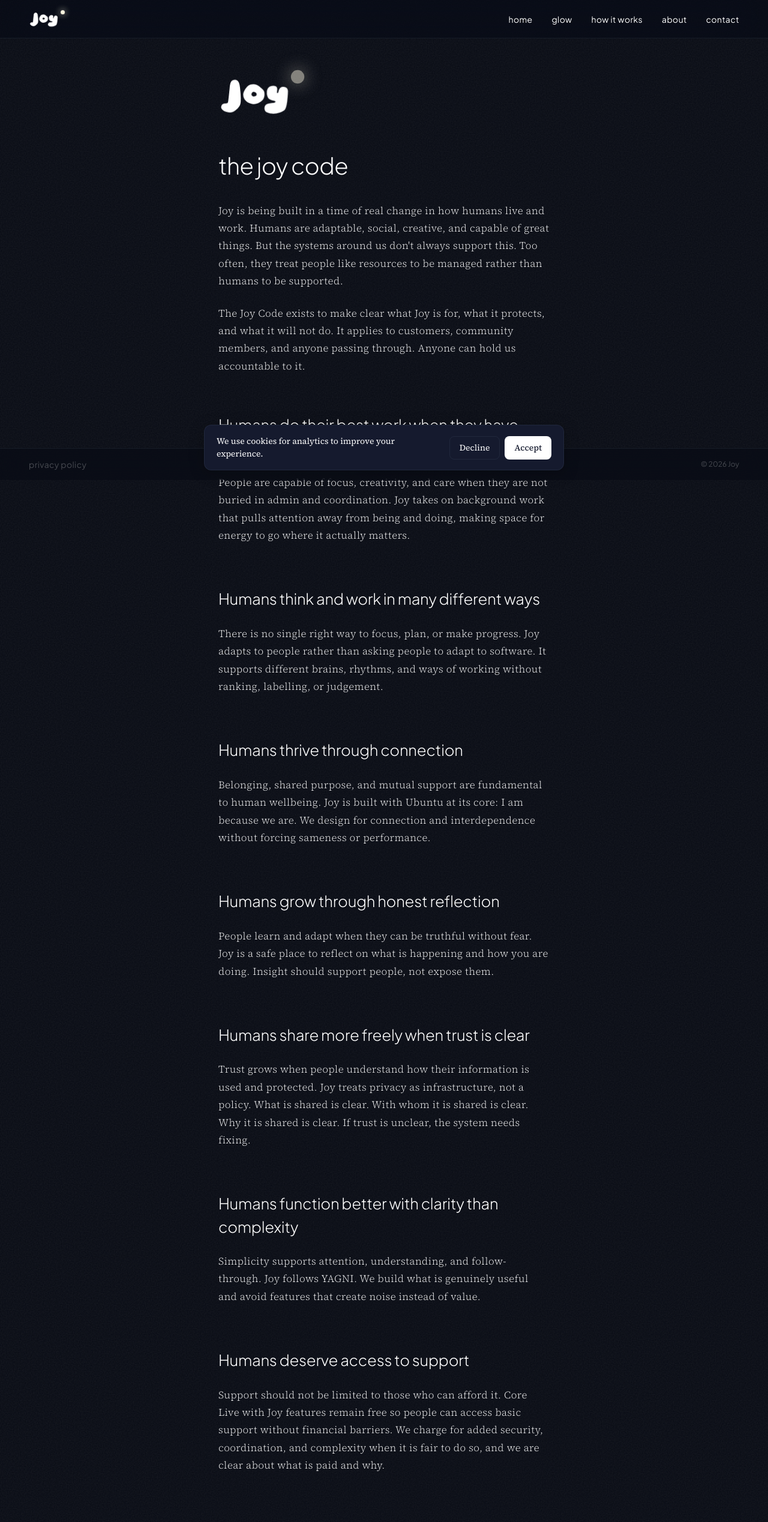
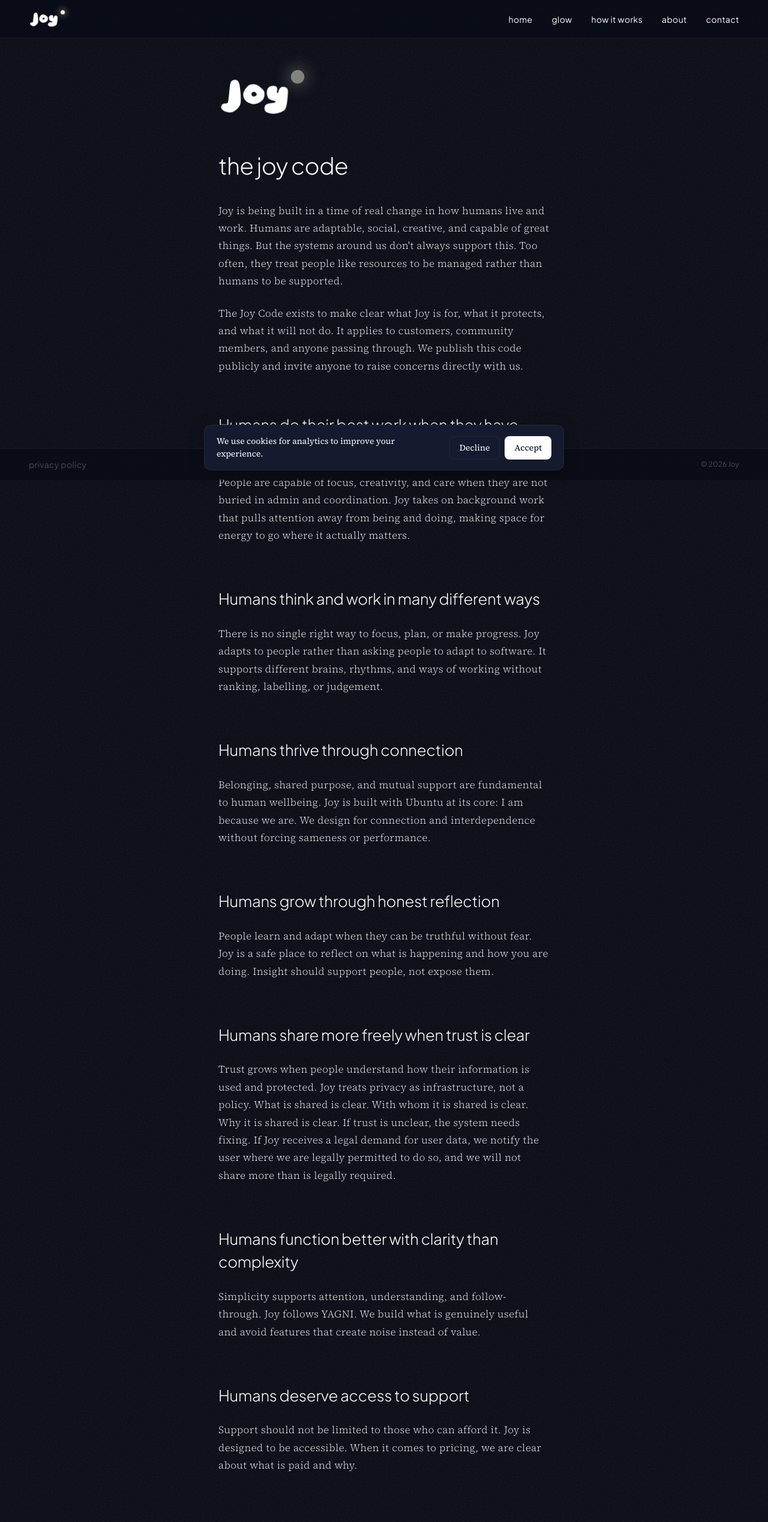
Before and after one commit to jessiescheepers/Joy, a Next.js app: page /joy-code in a window 1280 px wide. Shown: the top 2537 px of the page at 60% size. Built offline with nearby package versions, Linux system fonts and the light colour scheme; no server answers.

Commit message:
Update Joy Code copy, replace privacy policy, redirect /sort
- Joy Code: update pricing paragraph, accountability line, add legal demand clause
- Replace privacy policy PDF (March 2026 version)
- Redirect /sort to feeljoy.ai

```diff
--- a/next.config.ts
+++ b/next.config.ts
@@ -4,6 +4,7 @@
   async redirects() {
     return [
       { source: "/waitlist", destination: "/#hero", permanent: false },
+      { source: "/sort", destination: "https://feeljoy.ai", permanent: false },
     ];
   },
 };
--- a/src/app/joy-code/page.tsx
+++ b/src/app/joy-code/page.tsx
@@ -21,7 +21,7 @@
   },
   {
     heading: "Humans share more freely when trust is clear",
-    body: "Trust grows when people understand how their information is used and protected. Joy treats privacy as infrastructure, not a policy. What is shared is clear. With whom it is shared is clear. Why it is shared is clear. If trust is unclear, the system needs fixing.",
+    body: "Trust grows when people understand how their information is used and protected. Joy treats privacy as infrastructure, not a policy. What is shared is clear. With whom it is shared is clear. Why it is shared is clear. If trust is unclear, the system needs fixing. If Joy receives a legal demand for user data, we notify the user where we are legally permitted to do so, and we will not share more than is legally required.",
   },
   {
     heading: "Humans function better with clarity than complexity",
@@ -29,7 +29,7 @@
   },
   {
     heading: "Humans deserve access to support",
-    body: "Support should not be limited to those who can afford it. Core Live with Joy features remain free so people can access basic support without financial barriers. We charge for added security, coordination, and complexity when it is fair to do so, and we are clear about what is paid and why.",
+    body: "Support should not be limited to those who can afford it. Joy is designed to be accessible. When it comes to pricing, we are clear about what is paid and why.",
   },
   {
     heading: "Humans are shaped by the systems around them",
@@ -124,7 +124,7 @@
               Joy is being built in a time of real change in how humans live and work. Humans are adaptable, social, creative, and capable of great things. But the systems around us don&apos;t always support this. Too often, they treat people like resources to be managed rather than humans to be supported.
             </p>
             <p>
-              The Joy Code exists to make clear what Joy is for, what it protects, and what it will not do. It applies to customers, community members, and anyone passing through. Anyone can hold us accountable to it.
+              The Joy Code exists to make clear what Joy is for, what it protects, and what it will not do. It applies to customers, community members, and anyone passing through. We publish this code publicly and invite anyone to raise concerns directly with us.
             </p>
           </div>
 
```
Also changed, not shown: 1 other file (tests, documents, lock files or other folders).
